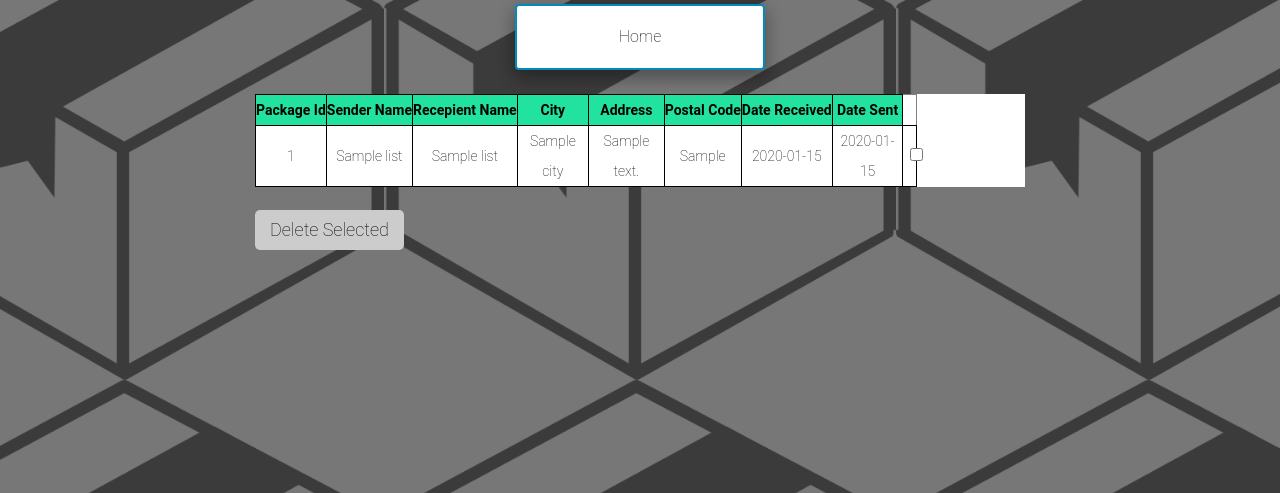
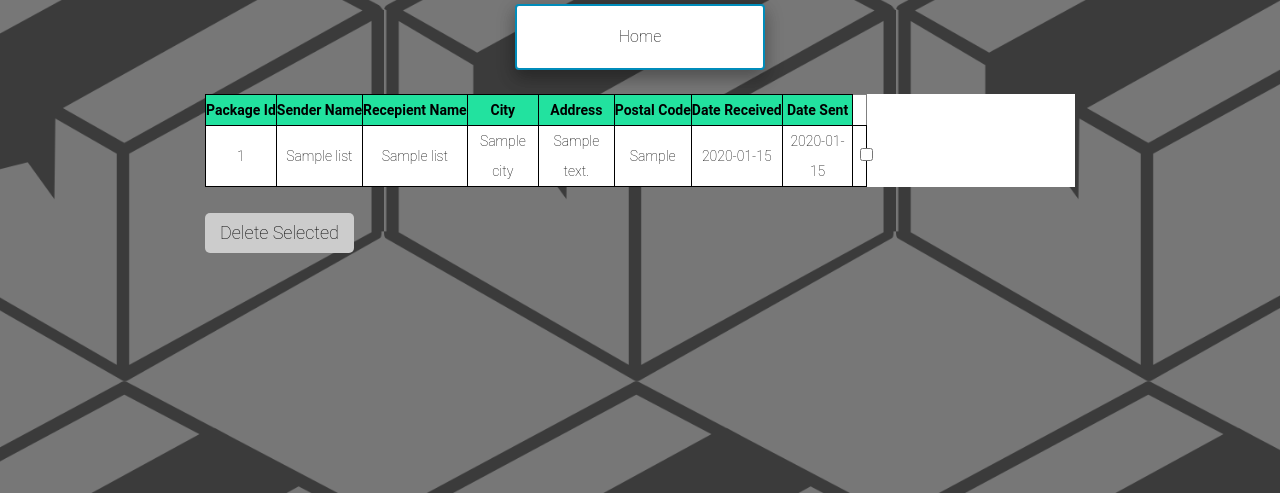
Before and after one commit to Darkbreath89/CN6111-flask-app, a Flask app: template templates/Inventory.html in a window 1280 px wide. Shown: the top 493 px of the page. Run offline with Flask 2, Linux system fonts and the light colour scheme; the template is opened without the code that fills it: values that come from a table or form of the project are taken from there, most other values are stand-ins (such as "Sample title", 1, 10 or a date in 2020); some libraries are stand-ins or nearby versions.

Commit message:
Add files via upload

```diff
--- a/templates/Inventory.html
+++ b/templates/Inventory.html
@@ -19,7 +19,7 @@
   margin-right: auto;
 }
 .container {
-  max-width: 800px;
+  max-width: 900px;
   width: 100%;
   margin: 0 auto;
   position: relative;
--- a/templates/PackageSend.html
+++ b/templates/PackageSend.html
@@ -53,7 +53,7 @@ form {
 	color: red;
 }
 #msg3 {
-	color: black;
+	color: red;
 }
 </style>
 <title>PackageSend</title>
```
